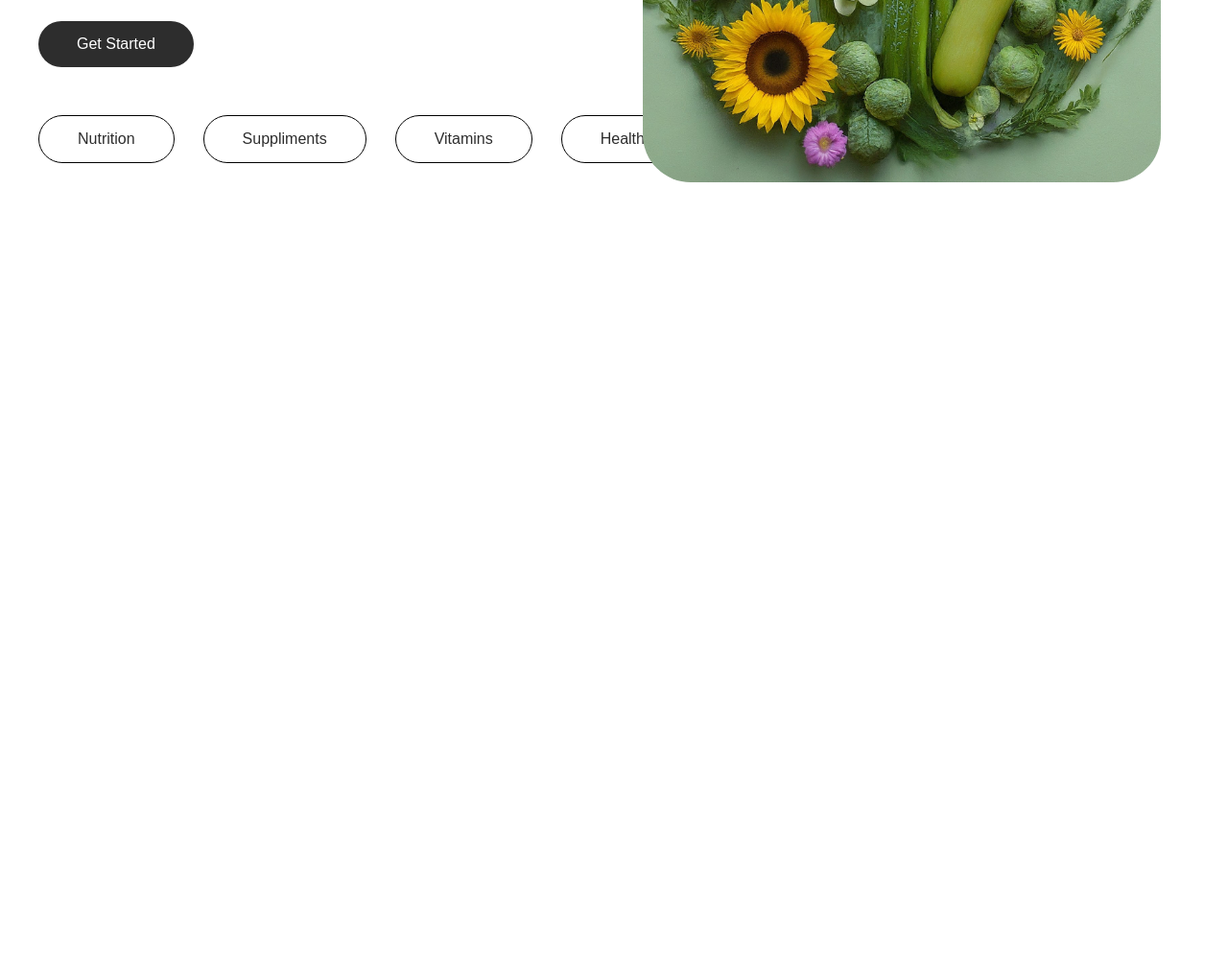
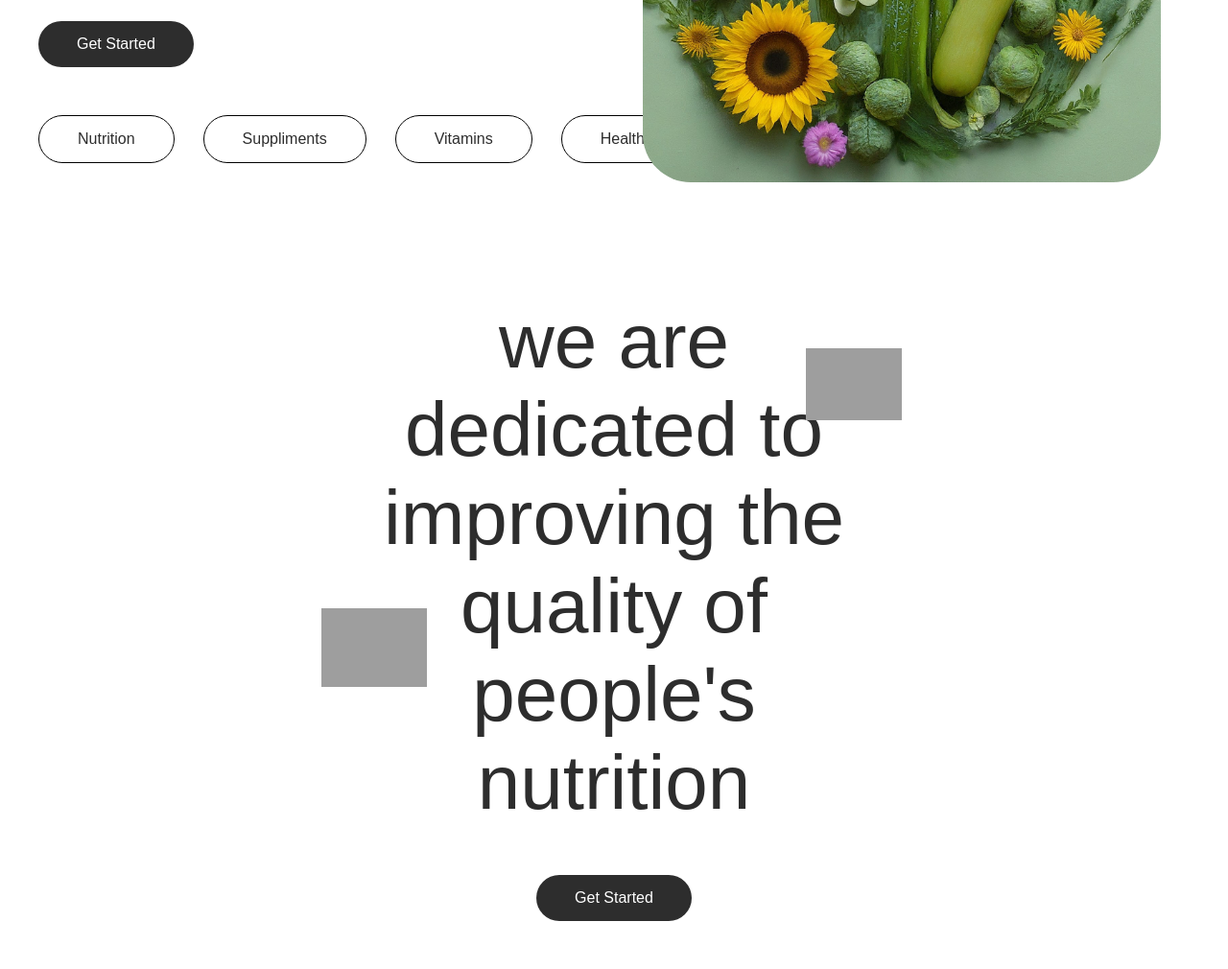
Before and after one commit to ojaschatur/Nutrify, a plain HTML site: page index.html in a window 1280 px wide. Shown: the part 500-1510 px from the top of the page at 96% size. Before the commit the page ends 800 px from the top, so only its background shows below. Drawn offline with Linux system fonts and the light colour scheme; grey boxes are pictures that could not be loaded.

Commit message:
added more code ugh

```diff
--- a/index.html
+++ b/index.html
@@ -17,7 +17,7 @@
             <div class="links-container">
                 <a href="">Home</a>
                 <a href="">Product</a>
-                <a href="">Shop</a>
+                <a href="./store.html">Shop</a>
             </div>
             <button class="login-btn">Login</button>
         </nav>
@@ -40,6 +40,12 @@
                 <div class="filler"></div>
             </div>
         </div>
+        <div class="big-text-container">
+            <p class="big-text">we are dedicated to improving the quality of people's nutrition</p>
+            <img class="avacado" src="./images/avacado.png" alt="">
+            <img class="watermelon" src="./images/watermelon.png" alt="">
+            <button class="about-main-btn">Get Started</button>
+        </div>
     </main>
 
 
--- a/styles.css
+++ b/styles.css
@@ -13,10 +13,27 @@ main {
     height: auto;
 }
 
+/* Scrollbar Track */
+::-webkit-scrollbar {
+    width: 12px; /* Width of the entire scrollbar */
+}
+
+/* Scrollbar Thumb (the draggable part) */
+::-webkit-scrollbar-thumb {
+    background-color: #BBD6B5; /* Color of the scroll thumb */
+    border-radius: 10px; /* Rounded edges for a smooth look */
+    border: 2px solid white; /* Optional: Add a border around the thumb */
+}
+
+/* Scrollbar Track (background of the scrollbar) */
+::-webkit-scrollbar-track {
+    background-color: #f1f1f1; /* Color of the scrollbar track */
+}
+
 /* Navbar-------------------------------------- */
 
 .navbar {
-
+    background-color: rgba(255, 255, 255, 0.95);
     position: fixed;
     top: 0;
     width: 100%;
@@ -159,3 +176,35 @@ span {
     margin-left: 40px;
     border-radius: 50px;
 }
+
+
+/* Second main heading-------------------------------------- */
+
+.big-text-container {
+    width: 100%;
+    display: flex;
+    flex-direction: column;
+    align-items: center;
+    justify-content: center;
+    margin-top: 120px;
+}
+
+.big-text {
+    font-size: 80px;
+    width: 40%;
+    text-align: center;
+    margin-bottom: 50px;
+}
+
+.avacado {
+    position: absolute;
+    margin: -520px -500px 0 0;
+    width: 100px;
+
+}
+
+.watermelon {
+    width: 110px;
+    margin: 30px 500px 0 0;
+    position: absolute;
+}
```
Also changed, not shown: store.html (added, +25 -0 lines), 2 other files.
